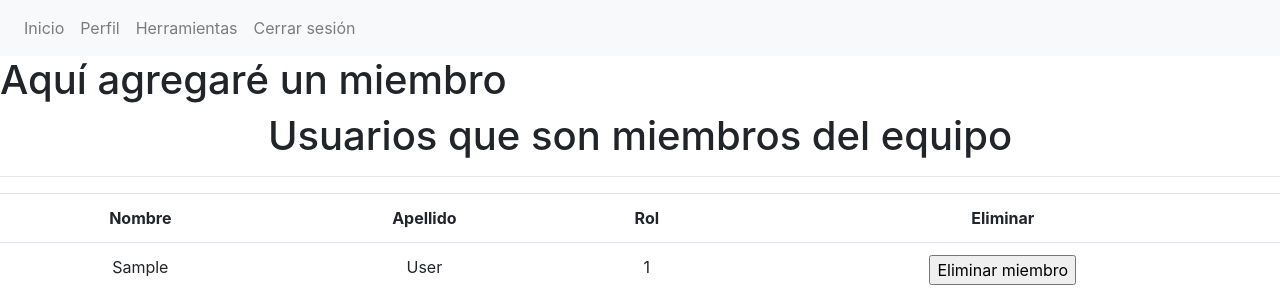
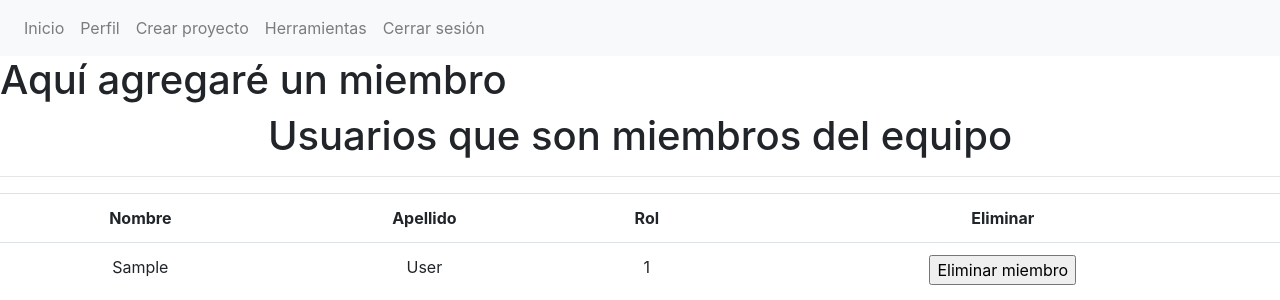
Before and after one commit to LuisHiram99/AppWeb-IngSoft, a Django app: page /agregarMiembro/1/ in a window 1280 px wide. Shown: the top 300 px of the page. Run offline with Django 4.2, Linux system fonts and the light colour scheme; a user stored in the database is signed in; tables that the repository leaves empty hold one stand-in row (values such as "Sample post"); some libraries are stand-ins or nearby versions.

Commit message:
Se corrigieron errores en el views.Report y se agrego la opción de crear un proyecto

```diff
--- a/mainPage/templates/mainPage/base.html
+++ b/mainPage/templates/mainPage/base.html
@@ -36,6 +36,9 @@
                 </li>
                 <li class="nav-item">
                     <a class="nav-link" href="{% url 'profile' %}">Perfil</a>
+                </li>
+                <li class="nav-item">
+                    <a class="nav-link" href="{% url 'crearProyecto' %}">Crear proyecto</a>
                 </li>
                 <li class="nav-item dropdown">
                     <a class="nav-link dropdown-content" id="navbarDropdown" role="button" data-toggle="dropdown" aria-haspopup="true" aria-expanded="false">
```
Also changed, not shown: mainPage/views.py (+9 -9 lines).
